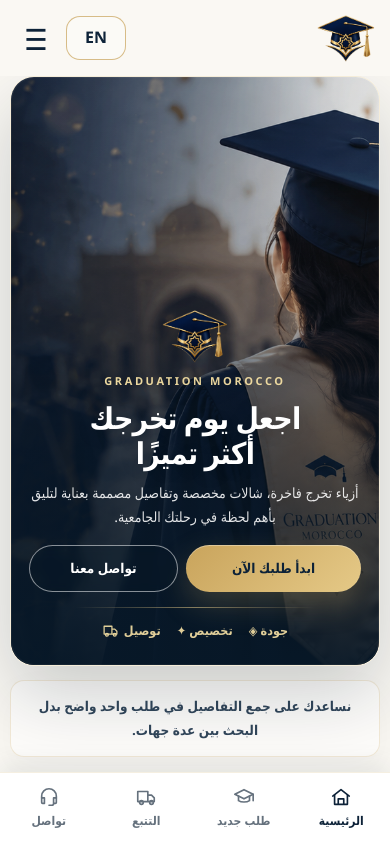
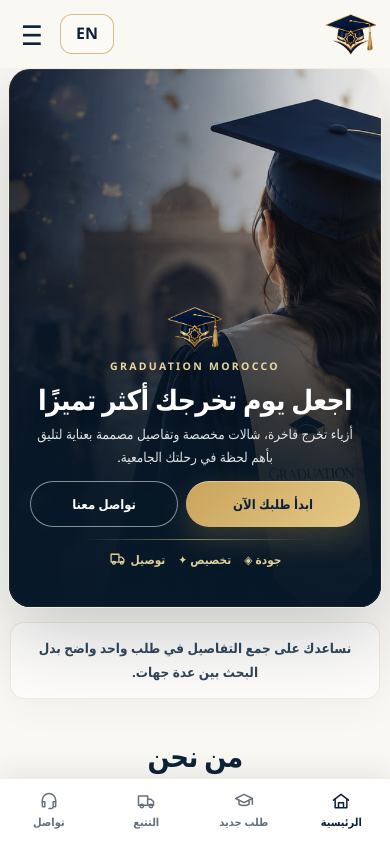
Before and after one commit to azar-pro/graduation_morocco_web, a Next.js app: page / in a window 390 px wide. Shown: the top 844 px of the page. Built offline with nearby package versions, Linux system fonts and the light colour scheme; no server answers.

Commit message:
Polish mobile hero first-screen composition

```diff
--- a/app/globals.css
+++ b/app/globals.css
@@ -508,3 +508,94 @@
     font-size:12px;
   }
 }
+
+
+/* Mobile first-screen refinement after visual QA */
+@media(max-width:620px){
+  .appHeader{
+    min-height:68px;
+    padding:6px 12px;
+  }
+  .appLogoMark{
+    width:54px;
+    height:54px;
+  }
+  .appLanguage{
+    min-width:54px;
+    height:40px;
+    padding-inline:12px;
+    border-radius:12px;
+  }
+  .appMenuIcon{
+    width:40px;
+    height:40px;
+    font-size:27px;
+  }
+
+  .appHero{
+    height:540px;
+    min-height:540px;
+    margin-inline:8px;
+    border-radius:22px;
+  }
+  .appHeroImage{
+    object-position:68% center;
+  }
+  .appHeroOverlay{
+    background:
+      linear-gradient(180deg,rgba(8,25,42,.02) 0%,rgba(8,25,42,.08) 28%,rgba(8,25,42,.42) 50%,rgba(7,24,40,.92) 79%,rgba(7,24,40,.98) 100%);
+  }
+  .appHeroCopy{
+    bottom:18px;
+    padding:14px 16px 20px;
+  }
+  .appHeroMark{
+    width:58px;
+    height:58px;
+  }
+  .appHeroBrand{
+    margin:0 0 7px;
+    font-size:10.5px;
+    letter-spacing:2.3px;
+  }
+  .appHeroCopy h1{
+    max-width:340px;
+    font-size:28px;
+    line-height:1.16;
+  }
+  .appHeroSubtitle{
+    max-width:345px;
+    margin-top:8px;
+    font-size:13.5px;
+    line-height:1.65;
+  }
+  .appHeroActions{
+    width:min(100%,330px);
+    margin-top:13px;
+  }
+  .appPrimaryButton,.appOutlineLight{
+    min-height:43px;
+    font-size:13px;
+  }
+  .appHeroBenefits{
+    margin-top:12px;
+    padding-top:10px;
+    gap:8px 13px;
+    font-size:11.8px;
+  }
+  .appHeroBenefits:before{
+    width:66%;
+  }
+
+  .appBottomNav{
+    height:calc(66px + env(safe-area-inset-bottom));
+  }
+  .appBottomNav a{
+    gap:2px;
+    font-size:11px;
+  }
+  .appBottomNav .appIcon{
+    width:20px;
+    height:20px;
+  }
+}
```
